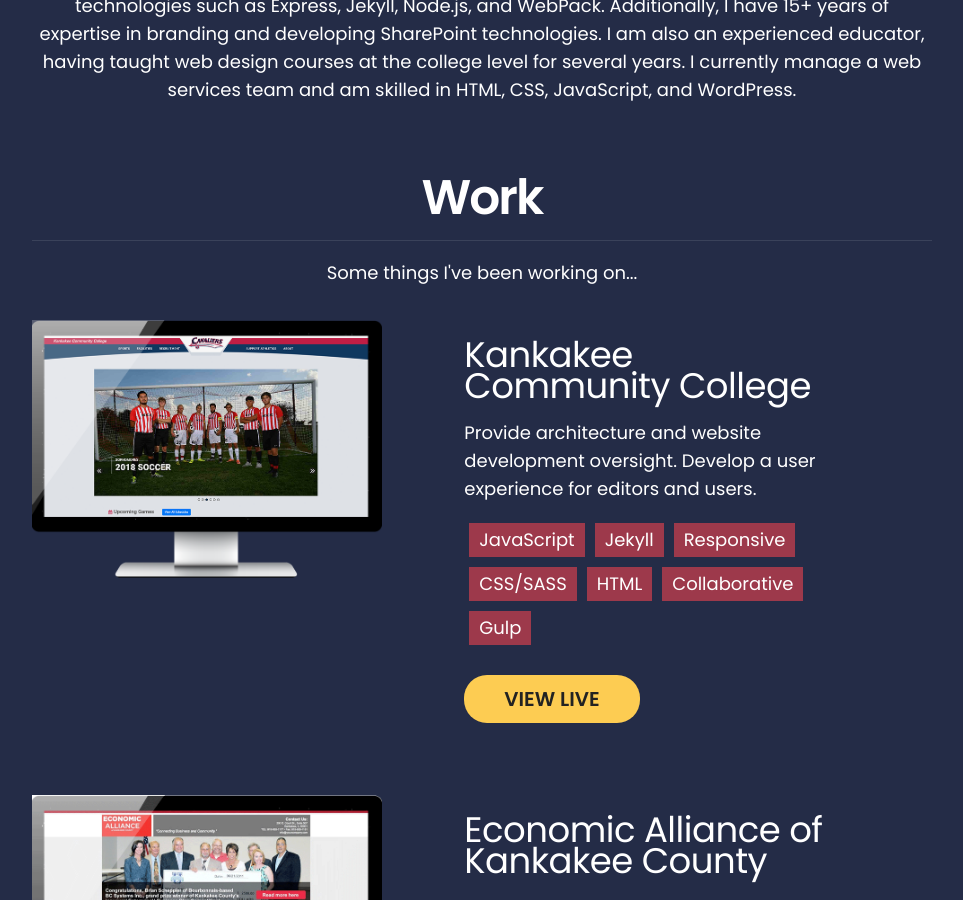
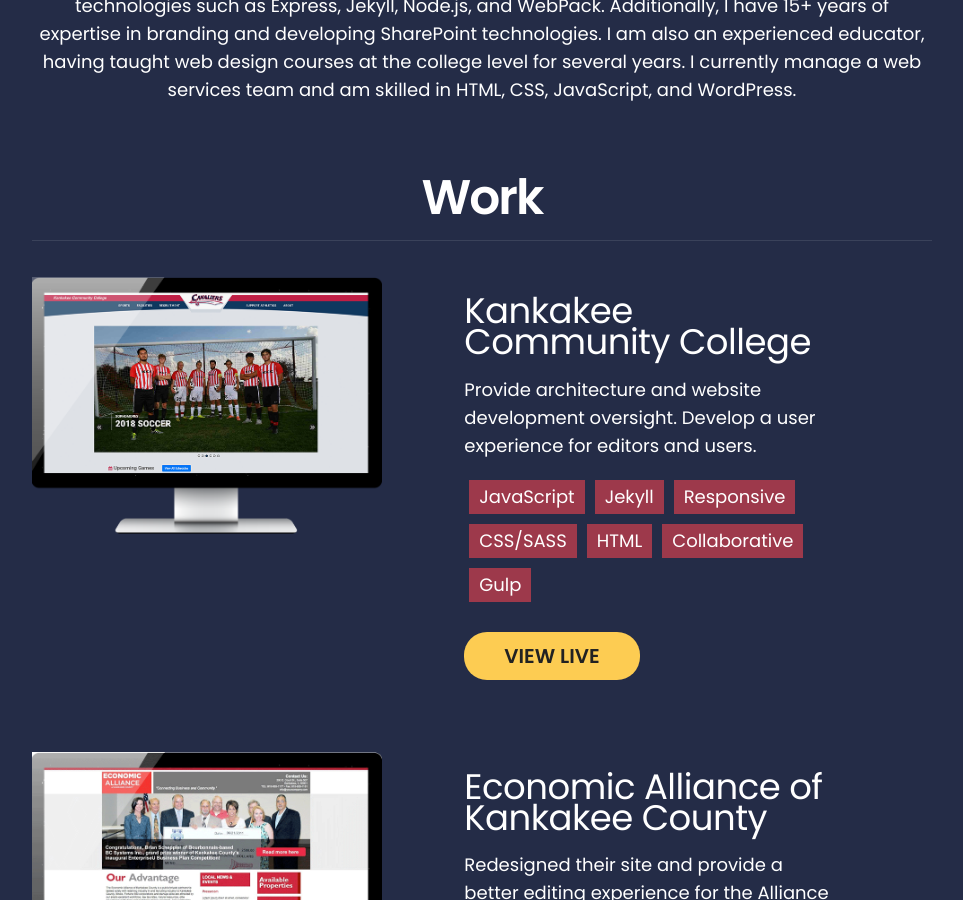
Before and after one commit to rehmpke/rogerehmpkesite, a Jekyll site: the page built from index.html, in a window 1280 px wide and 900 px high, scrolled down 643 px. Shown: the whole window, without its empty margins (158-1121 px from the left). Built offline with Jekyll 4.4.1, drawn with Linux system fonts in a browser that asks for light colours.

Commit message:
Remove paragraph in work skills section

```diff
--- a/_includes/work.html
+++ b/_includes/work.html
@@ -4,7 +4,6 @@
         <div class="work__description">
             <h2>Work</h2>
             <hr class="primary" />
-            <p>Some things I've been working on...</p>
         </div>
     </div>
 {% assign sorted_work = site.work | sort: "order" %}
```
